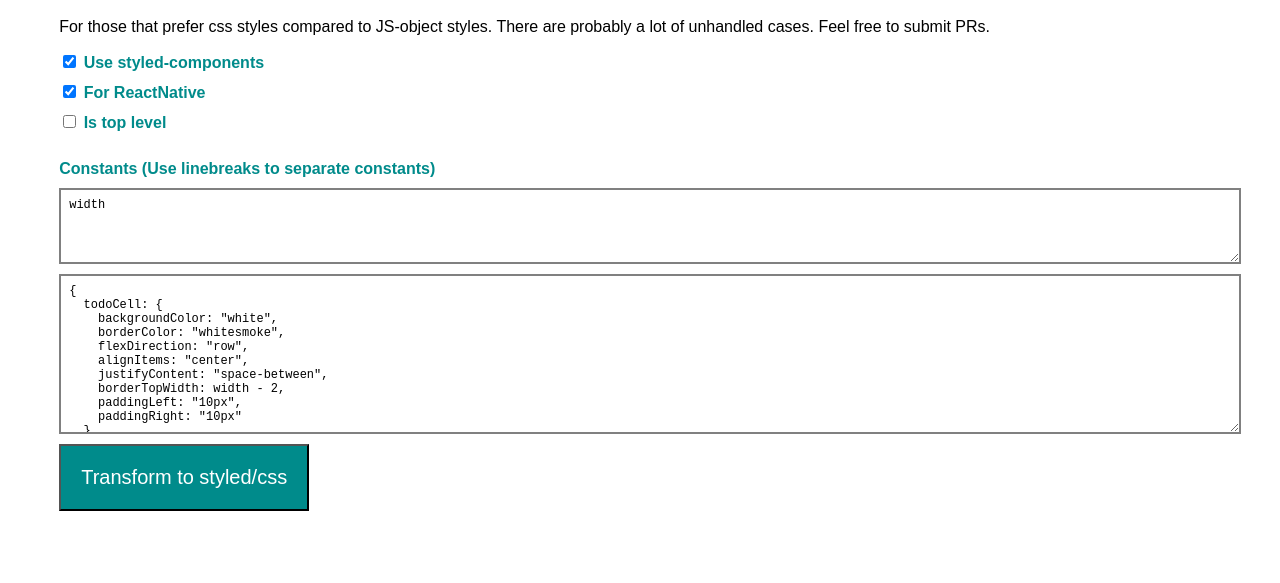
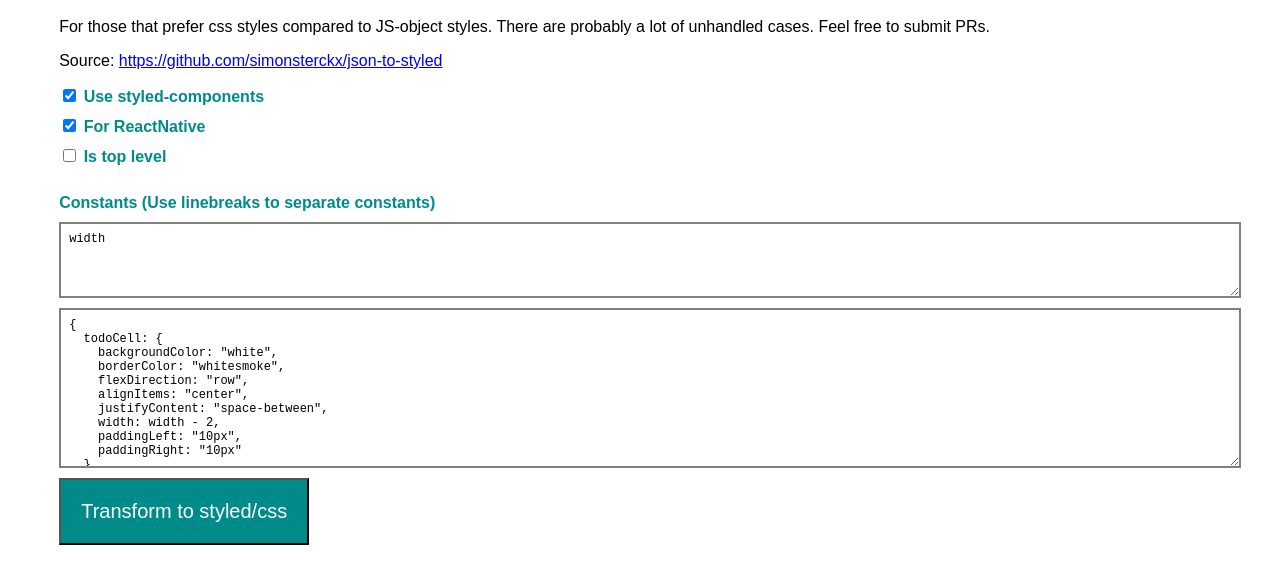
Before and after one commit to simonsterckx/json-to-styled, a website with bundled scripts: page index.html in a window 1280 px wide. Shown: the part 121-704 px from the top of the page. Built offline with nearby package versions, Linux system fonts and the light colour scheme.

Commit message:
chore: included links to example

```diff
--- a/index.html
+++ b/index.html
@@ -49,8 +49,9 @@
   <p>For those that prefer css styles compared to JS-object styles.
     There are probably a lot of unhandled cases. Feel free to submit PRs.
   </p>
+  <p>Source: <a href="https://github.com/simonsterckx/json-to-styled">https://github.com/simonsterckx/json-to-styled</a>
+  </p>
   <form action="" id="mainForm">
-
     <label><input type="checkbox" name="isStyledComponents" id="isStyledComponents" checked="1"> Use styled-components
     </label>
     <label><input type="checkbox" name="isNativeSwitch" id="isNativeSwitch" checked="1"> For ReactNative</label>
--- a/web.js
+++ b/web.js
@@ -20,7 +20,7 @@ textarea.value = `{
     flexDirection: "row",
     alignItems: "center",
     justifyContent: "space-between",
-    borderTopWidth: width - 2,
+    width: width - 2,
     paddingLeft: "10px",
     paddingRight: "10px"
   }
```
Also changed, not shown: package.json (+8 -1 lines), readme.md.
